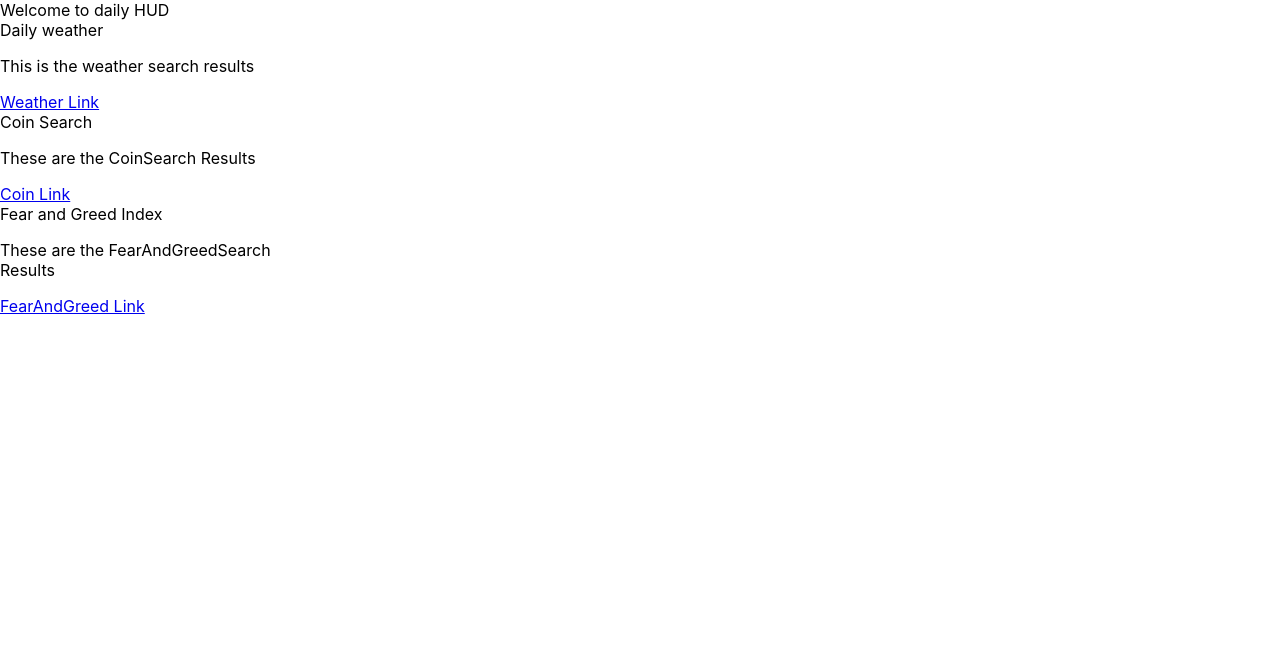
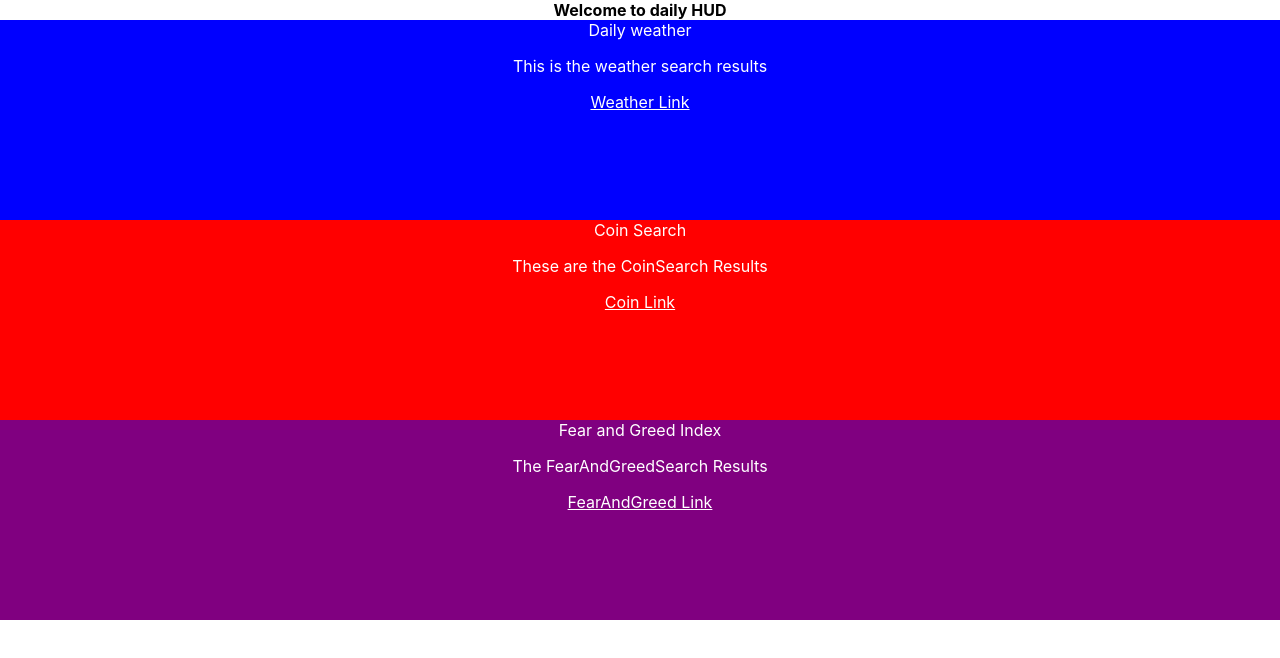
Before and after one commit to CrowdedAstronaut/daily-hud, a React (Create React App) app: page / in a window 1280 px wide. Shown: the top 658 px of the page. Built offline with nearby package versions, Linux system fonts and the light colour scheme.

Commit message:
Installed React Router DOM

```diff
--- a/package.json
+++ b/package.json
@@ -10,7 +10,7 @@
     "react": "^17.0.2",
     "react-bootstrap": "^2.0.3",
     "react-dom": "^17.0.2",
-    "react-router-dom": "^6.1.1",
+    "react-router-dom": "6",
     "react-scripts": "4.0.3",
     "web-vitals": "^1.0.1"
   },
--- a/src/components/CoinSearch/CoinSearchResults/CoinSearchResults.js
+++ b/src/components/CoinSearch/CoinSearchResults/CoinSearchResults.js
@@ -3,13 +3,23 @@ import { Card } from "react-bootstrap";
 
 export default function CoinSearchResults() {
   return (
-    <Card border="primary" style={{ width: "18rem" }}>
+    <Card
+      style={{
+        // width: "23rem",
+        height: "12.5rem",
+        backgroundColor: "red",
+        color: "white",
+        textAlign: "center",
+      }}
+    >
       <Card.Body>
         <Card.Title>Coin Search</Card.Title>
         <Card.Text>
           These are the CoinSearch Results
         </Card.Text>
-        <Card.Link href="#">Coin Link</Card.Link>
+        <Card.Link href="#" style={{ color: "white" }}>
+          Coin Link
+        </Card.Link>
       </Card.Body>
     </Card>
   );
--- a/src/components/FearAndGreedSearch/FearAndGreedSearchResults/FearAndGreedSearchResults.js
+++ b/src/components/FearAndGreedSearch/FearAndGreedSearchResults/FearAndGreedSearchResults.js
@@ -3,13 +3,23 @@ import { Card } from "react-bootstrap";
 
 export default function FearAndGreedSearchResults() {
   return (
-    <Card style={{ width: "18rem" }} backgroundColor="grey">
+    <Card
+      style={{
+        // width: "23rem",
+        height: "12.5rem",
+        backgroundColor: "purple",
+        color: "white",
+        textAlign: "center",
+      }}
+    >
       <Card.Body>
         <Card.Title>Fear and Greed Index</Card.Title>
         <Card.Text>
-          These are the FearAndGreedSearch Results
+          The FearAndGreedSearch Results
         </Card.Text>
-        <Card.Link href="#">FearAndGreed Link</Card.Link>
+        <Card.Link href="#" style={{ color: "white" }}>
+          FearAndGreed Link
+        </Card.Link>
       </Card.Body>
     </Card>
   );
--- a/src/components/Header/Header.js
+++ b/src/components/Header/Header.js
@@ -1,5 +1,10 @@
 import React from "react";
+import classes from "./Header.module.css";
 
 export default function Header() {
-  return <div>Welcome to daily HUD</div>;
+  return (
+    <div className={`${classes.header}`}>
+      Welcome to daily HUD
+    </div>
+  );
 }
--- a/src/components/Header/Header.module.css
+++ b/src/components/Header/Header.module.css
@@ -0,0 +1,5 @@
+.header {
+  /* display: flex; */
+  text-align: center;
+  font-weight: 700;
+}
--- a/src/components/WeatherSearch/WeatherSearchResults/WeatherSearchResults.js
+++ b/src/components/WeatherSearch/WeatherSearchResults/WeatherSearchResults.js
@@ -3,13 +3,23 @@ import { Card } from "react-bootstrap";
 
 export default function WeatherSearchResults() {
   return (
-    <Card style={{ width: "18rem" }}>
+    <Card
+      style={{
+        // width: "23rem",
+        height: "12.5rem",
+        backgroundColor: "blue",
+        color: "white",
+        textAlign: "center",
+      }}
+    >
       <Card.Body>
         <Card.Title>Daily weather</Card.Title>
         <Card.Text>
           This is the weather search results
         </Card.Text>
-        <Card.Link href="#">Weather Link</Card.Link>
+        <Card.Link href="#" style={{ color: "white" }}>
+          Weather Link
+        </Card.Link>
       </Card.Body>
     </Card>
   );
```
Also changed, not shown: src/index.js (+9 -8 lines), 1 other file (tests, documents, lock files or other folders).
